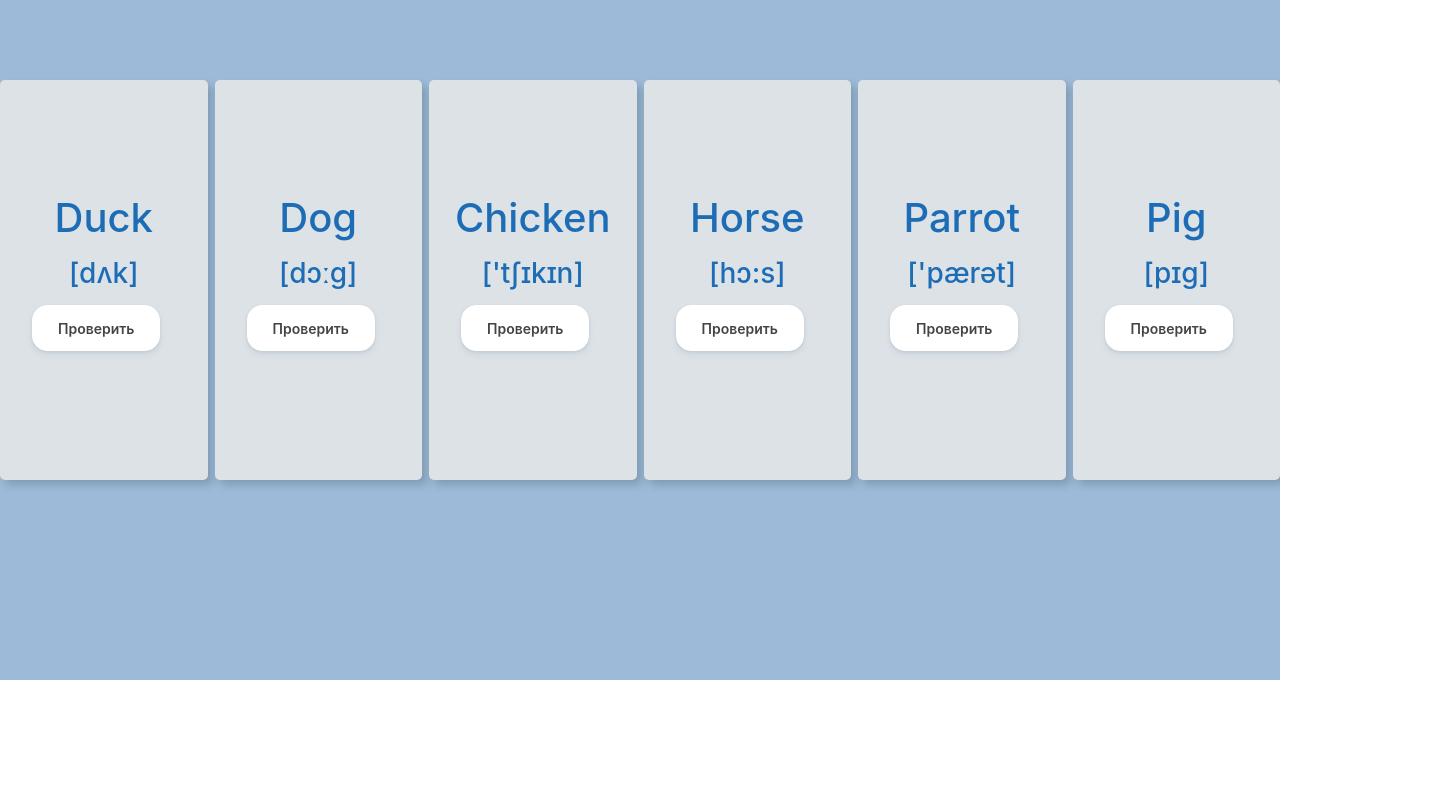
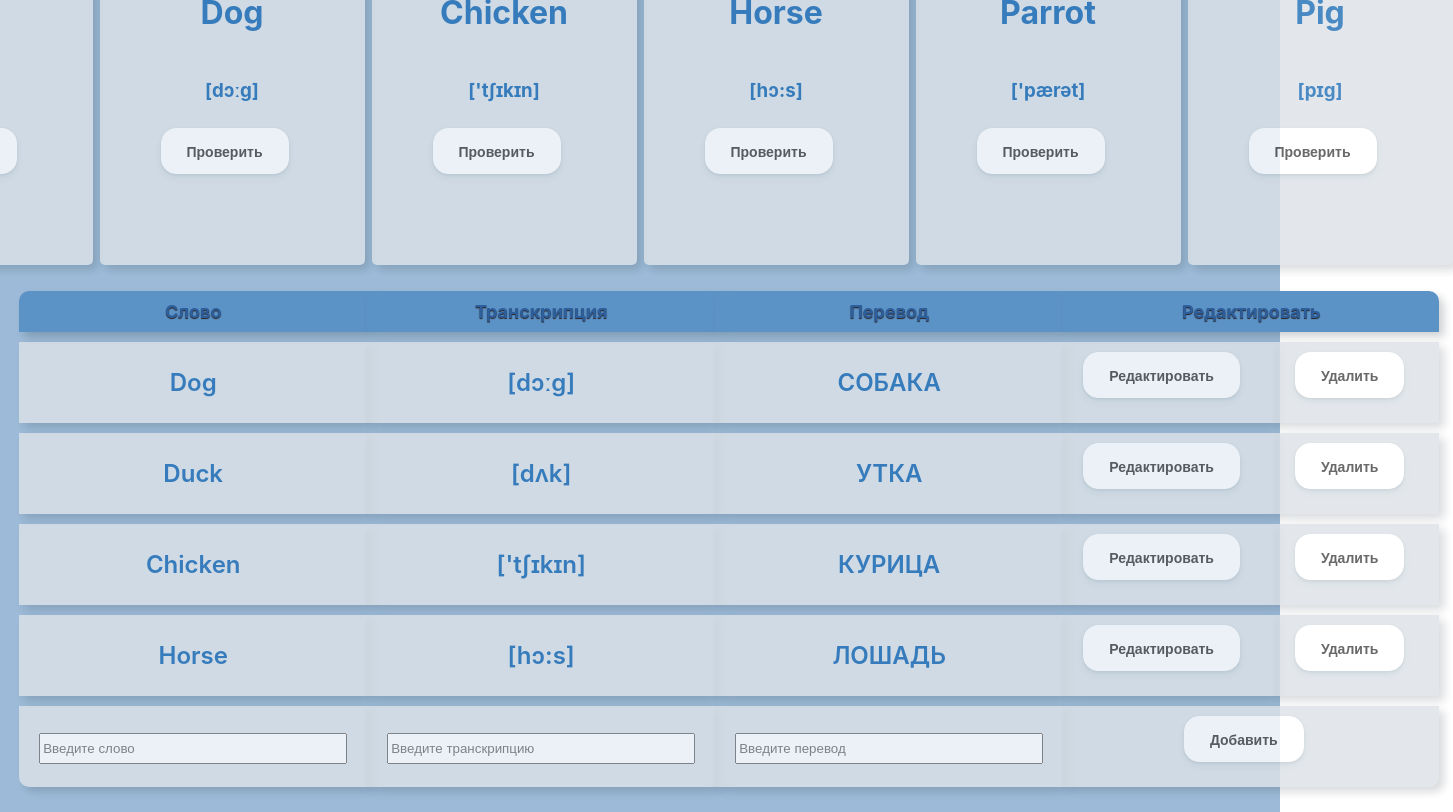
Before and after one commit to MarVasilieva/W27_FunnyEnglish_React, a React (Create React App) app: page / in a window 1280 px wide. Shown: the part 120-932 px from the top of the page, 1453 px wide, since content can reach past the window. Before the commit the page ends 800 px from the top, so only its background shows below. Built offline with nearby package versions, Linux system fonts and the light colour scheme; a web font is replaced by a local one.

Commit message:
add word table

```diff
--- a/package.json
+++ b/package.json
@@ -3,6 +3,8 @@
   "version": "0.1.0",
   "private": true,
   "dependencies": {
+    "@emotion/react": "^11.10.6",
+    "@table-library/react-table-library": "^4.1.0",
     "@testing-library/jest-dom": "^5.16.5",
     "@testing-library/react": "^13.4.0",
     "@testing-library/user-event": "^13.5.0",
--- a/public/index.html
+++ b/public/index.html
@@ -17,17 +17,9 @@
     <link rel="manifest" href="%PUBLIC_URL%/manifest.json" />
     <link rel="shortcut icon" href="%PUBLIC_URL%/favicon.ico" />
     <!-- Latest compiled and minified bootstrap CSS -->
-    <link
-      rel="stylesheet"
-      href="https://maxcdn.bootstrapcdn.com/bootstrap/latest
-/css/bootstrap.min.css"
-    />
+
     <!-- bootstrap theme (Optional) -->
-    <link
-      rel="stylesheet"
-      href="https://maxcdn.bootstrapcdn.com/bootstrap/latest
-/css/bootstrap-theme.min.css"
-    />
+
     <!--
       Notice the use of %PUBLIC_URL% in the tags above.
       It will be replaced with the URL of the `public` folder during the build.
--- a/src/App.css
+++ b/src/App.css
@@ -1,9 +1,21 @@
 .App {
   text-align: center;
-  height: 100vh;
+  height: 100%;
   display: flex;
+  flex-direction: column;
+  justify-content: center;
+  align-items: center;
+  gap: 16px;
+  background-color: #9dbbd8;
+  padding: 15px;
+}
+.wordsCards {
+  display: flex;
+  flex-direction: row;
   justify-content: center;
   align-items: center;
   gap: 7px;
-  background-color: #9dbbd8;
 }
+.wordsTable {
+  width: 97vw;
+}
--- a/src/App.js
+++ b/src/App.js
@@ -1,6 +1,9 @@
 import "./App.css";
 import "./components/Wordcard.css";
 import Wordcard from "./components/Wordcard";
+import Wordlist from "./components/Wordlist";
+import Table from "./components/Wordlist";
+import "./components/Wordlist.css";
 
 const words = [
   {
@@ -43,6 +46,7 @@ const words = [
 function App(props) {
   return (
     <div className="App">
+      <div className="wordsCards">
         {words.map((word) => (
           <Wordcard
             title={word.title}
@@ -52,6 +56,10 @@ function App(props) {
           ></Wordcard>
         ))}
       </div>
+      <div className="wordsTable">
+        <Table />
+      </div>
+    </div>
   );
 }
 
--- a/src/components/Wordcard.css
+++ b/src/components/Wordcard.css
@@ -1,6 +1,6 @@
 .word {
-  width: 250px;
-  height: 400px;
+  width: 265px;
+  height: 370px;
   display: flex;
   justify-content: center;
   flex-direction: column;
@@ -10,6 +10,7 @@
   box-shadow: 5px 5px 9px 0px rgba(17, 29, 39, 0.2);
   border-radius: 5px;
   color: #1d6db6;
+  opacity: 80%;
 }
 img {
   width: 130px;
--- a/src/components/Wordlist.css
+++ b/src/components/Wordlist.css
@@ -0,0 +1,44 @@
+table {
+  background-color: transparent;
+  border-spacing: 0 10px;
+  width: 100%;
+}
+th {
+  padding: 10px 20px;
+  background: #5c93c6;
+  height: 0px;
+  color: #2d5f9c;
+  width: 100%;
+  box-shadow: 5px 5px 9px 0px rgba(17, 29, 39, 0.2);
+  text-shadow: 0 1px 1px #2d2020;
+  font-size: 18px;
+}
+td {
+  height: 15px;
+  width: 100%;
+  color: #1d6db6;
+  vertical-align: middle;
+  font-size: 24px;
+  font-weight: 600;
+  text-align: center;
+  background-color: rgb(221, 226, 231);
+  opacity: 80%;
+  padding: 10px 20px;
+  box-shadow: 5px 5px 9px 0px rgba(17, 29, 39, 0.2);
+}
+th:first-child {
+  border-top-left-radius: 10px;
+}
+th:last-child {
+  border-top-right-radius: 10px;
+  border-right: none;
+}
+tr:last-child td:first-child {
+  border-radius: 0 0 0 10px;
+}
+tr:last-child td:last-child {
+  border-radius: 0 0 10px 0;
+}
+tr td:last-child {
+  border-right: none;
+}
--- a/src/components/Wordlist.jsx
+++ b/src/components/Wordlist.jsx
@@ -1 +1,179 @@
+import React, { useState } from "react";
+import "./styles.scss";
 import "./Wordlist.css";
+
+const Table = () => {
+  const [data, setData] = useState([
+    { id: 1, word: "Dog", transcription: "[dɔːɡ]", translation: "СОБАКА" },
+    { id: 2, word: "Duck", transcription: "[dʌk]", translation: "УТКА" },
+    {
+      id: 3,
+      word: "Chicken",
+      transcription: "['tʃɪkɪn]",
+      translation: "КУРИЦА",
+    },
+    {
+      id: 4,
+      word: "Horse",
+      transcription: "[hɔ:s]",
+      translation: "ЛОШАДЬ",
+    },
+  ]);
+  const [editingId, setEditingId] = useState(null);
+
+  const handleEdit = (id) => {
+    setEditingId(id);
+  };
+
+  const handleSave = (id, newWord, newTranscription, newTranslation) => {
+    const newData = data.map((item) => {
+      if (item.id === id) {
+        return {
+          ...item,
+          word: newWord,
+          transcription: newTranscription,
+          translation: newTranslation,
+        };
+      }
+      return item;
+    });
+    setData(newData);
+    setEditingId(null);
+  };
+
+  const handleDelete = (id) => {
+    const newData = data.filter((item) => item.id !== id);
+    setData(newData);
+  };
+
+  const handleAdd = () => {
+    const newId = data.length + 1;
+    const newData = [
+      ...data,
+      { id: newId, word: "", transcription: "", translation: "" },
+    ];
+    setData(newData);
+    setEditingId(newId);
+  };
+
+  return (
+    <table className="table">
+      <thead>
+        <tr>
+          <th>Слово</th>
+          <th>Транскрипция</th>
+          <th>Перевод</th>
+          <th colSpan={2}>Редактировать</th>
+        </tr>
+      </thead>
+      <tbody
+        className="
+      bodyTable"
+      >
+        {data.map((item) => (
+          <tr key={item.id}>
+            <td>
+              {editingId === item.id ? (
+                <input
+                  type="text"
+                  defaultValue={item.word}
+                  onBlur={(e) =>
+                    handleSave(
+                      item.id,
+                      e.target.value,
+                      item.transcription,
+                      item.translation
+                    )
+                  }
+                />
+              ) : (
+                item.word
+              )}
+            </td>
+            <td>
+              {editingId === item.id ? (
+                <input
+                  type="text"
+                  defaultValue={item.transcription}
+                  onBlur={(e) =>
+                    handleSave(
+                      item.id,
+                      item.word,
+                      item.transcription,
+                      e.target.value
+                    )
+                  }
+                />
+              ) : (
+                item.transcription
+              )}
+            </td>
+            <td>
+              {editingId === item.id ? (
+                <input
+                  type="text"
+                  defaultValue={item.translation}
+                  onBlur={(e) =>
+                    handleSave(
+                      item.id,
+                      item.word,
+                      item.transcription,
+                      e.target.value
+                    )
+                  }
+                />
+              ) : (
+                item.translation
+              )}
+            </td>
+            <td>
+              {editingId === item.id ? (
+                <button
+                  className="btn"
+                  onClick={() =>
+                    handleSave(
+                      item.id,
+                      item.word,
+                      item.transcription,
+                      item.translation
+                    )
+                  }
+                >
+                  {" "}
+                  Сохранить
+                </button>
+              ) : (
+                <button className="btn" onClick={() => handleEdit(item.id)}>
+                  Редактировать{" "}
+                </button>
+              )}
+            </td>
+            <td>
+              <button className="btn" onClick={() => handleDelete(item.id)}>
+                Удалить
+              </button>
+            </td>
+          </tr>
+        ))}
+        <tr>
+          <td>
+            <input type="text" placeholder="Введите слово" />
+          </td>
+          <td>
+            <input type="text" placeholder="Введите транскрипцию" />
+          </td>
+          <td>
+            <input type="text" placeholder="Введите перевод" />
+          </td>
+          <td colSpan={2}>
+            <button className="btn" onClick={handleAdd}>
+              Добавить
+            </button>
+          </td>
+        </tr>
+      </tbody>
+    </table>
+  );
+};
+
+export default Table;
--- a/src/components/styles.scss
+++ b/src/components/styles.scss
@@ -1,4 +1,4 @@
-$blueColor: #1d6db6;
+$blueColor: #90a4b8;
 $blueColor2: #a2d7e6;
 $blueColor3: #679fdb;
 $greenColor: #76b28e;
@@ -11,6 +11,11 @@ $bodyColor: #e0f1f3;
 $ligthColor: #fffacd;
 $shadowBlue: #b9d4e7;
 $pinkColor: #e24e69;
+
+input {
+  width: 300px;
+  height: 25px;
+}
 
 .btn {
   display: inline-block;
```
Also changed, not shown: src/Button.jsx (deleted, +0 -14 lines), 1 other file (tests, documents, lock files or other folders). Lines whose indentation alone changed are shown as unchanged.
